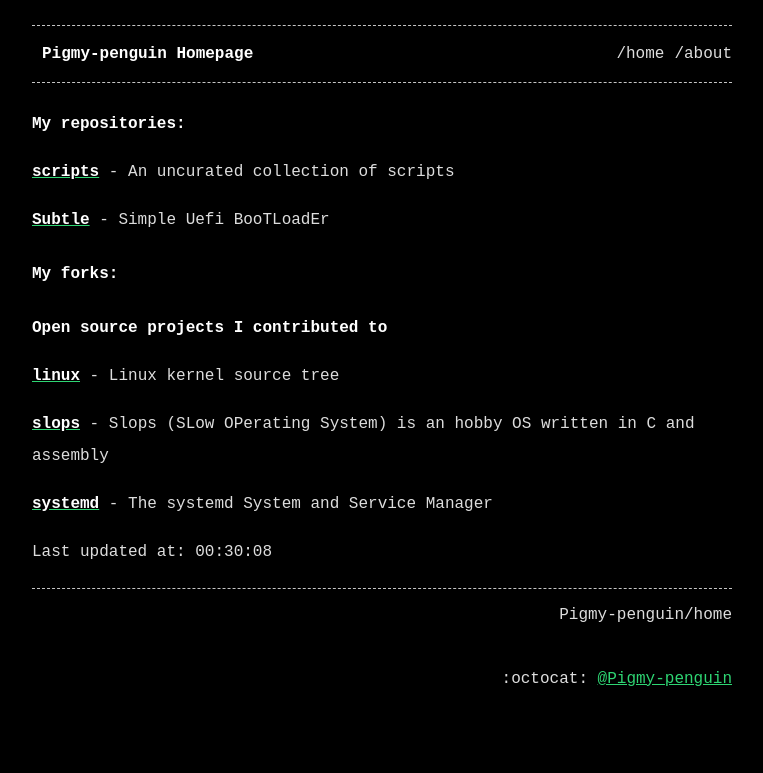
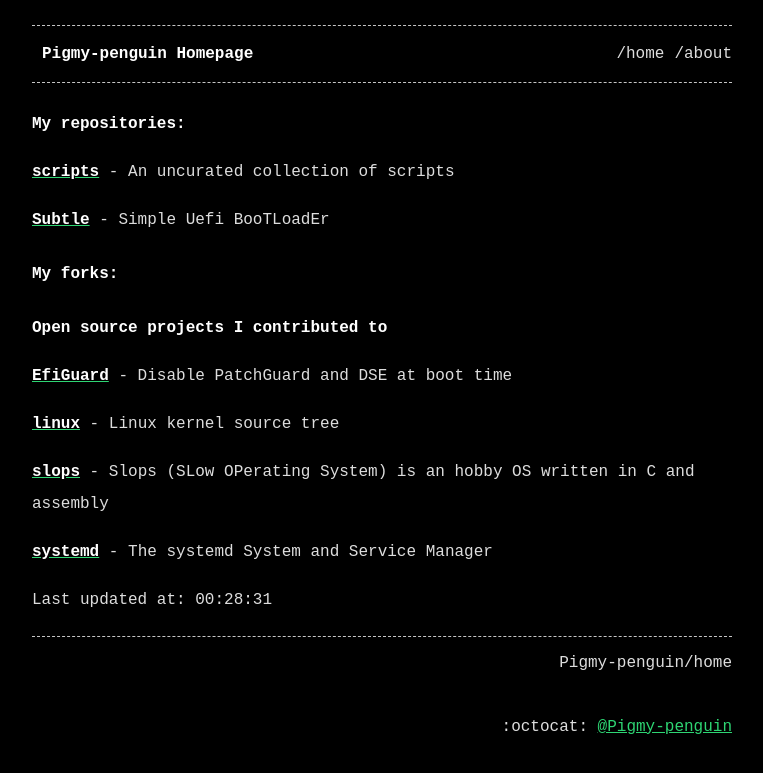
Before and after one commit to Pigmy-penguin/Pigmy-penguin.github.io, a Jekyll site: the page built from index.md, in a window 1280 px wide. Shown: the top 773 px of the page, without its empty margins (258-1021 px from the left). Built offline with Jekyll 4.4.1, drawn with Linux system fonts in a browser that asks for light colours.

Commit message:
Auto updating the website

```diff
--- a/index.md
+++ b/index.md
@@ -14,6 +14,8 @@ title: Pigmy-penguin Homepage
 ## My forks:
 ### Open source projects I contributed to
 
+[**EfiGuard**](https://github.com/Pigmy-penguin/EfiGuard) - Disable PatchGuard and DSE at boot time
+
 [**linux**](https://github.com/Pigmy-penguin/linux) - Linux kernel source tree
 
 [**slops**](https://github.com/Pigmy-penguin/slops) - Slops (SLow OPerating System) is an hobby OS written in C and assembly
@@ -21,4 +23,4 @@ title: Pigmy-penguin Homepage
 [**systemd**](https://github.com/Pigmy-penguin/systemd) - The systemd System and Service Manager
 
 
-Last updated at: 00:30:08
+Last updated at: 00:28:31
```
Also changed, not shown: 1 other file.
